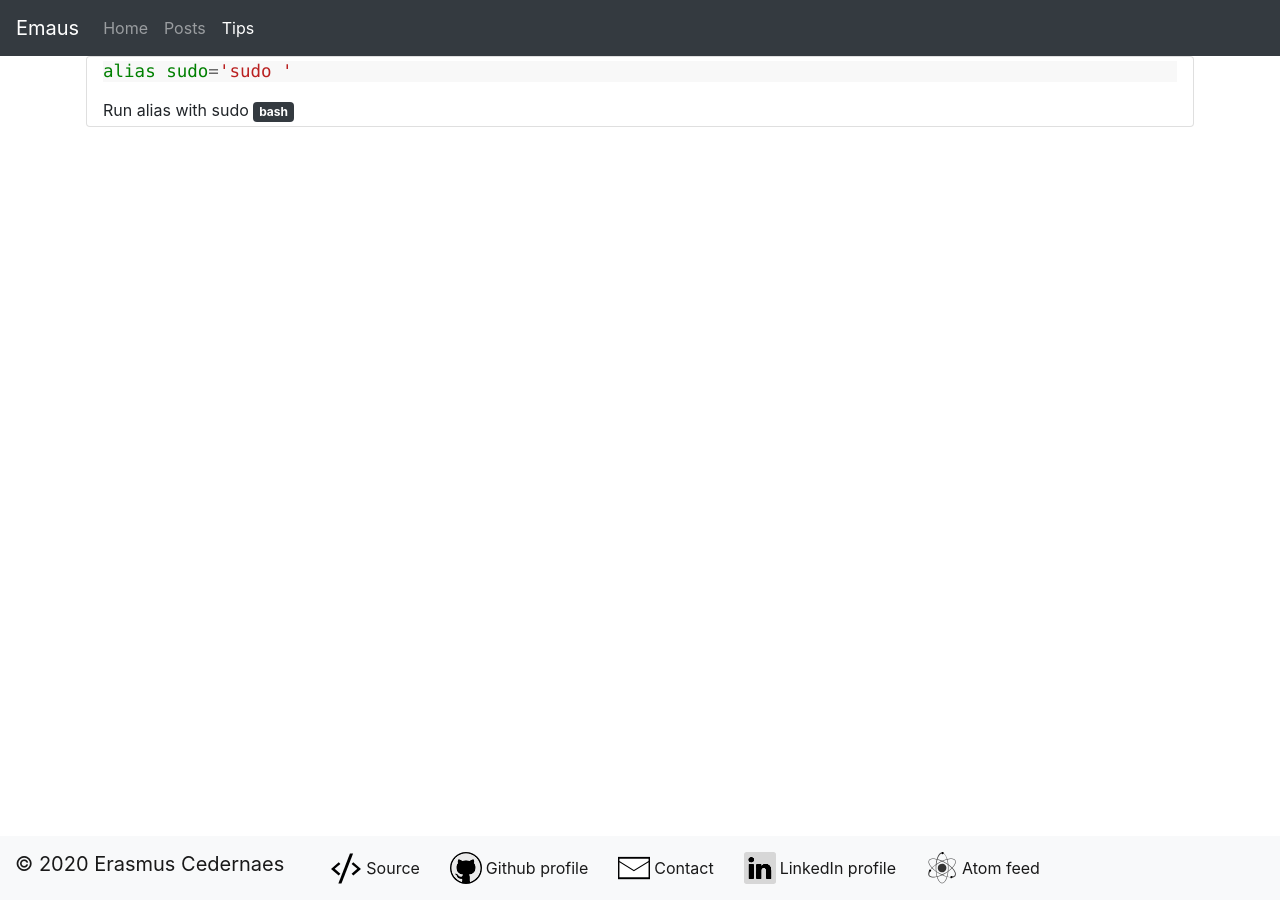
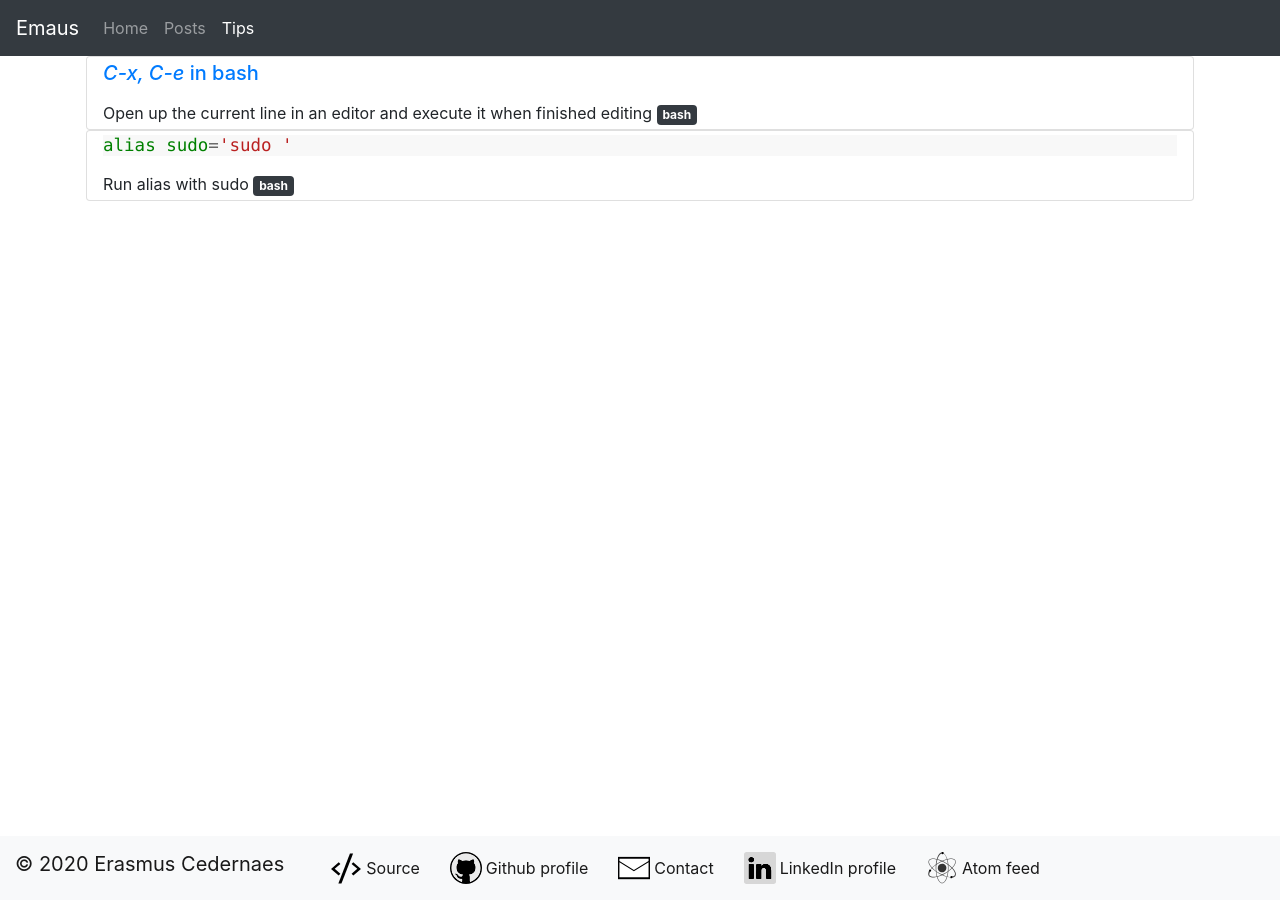
Before and after one commit to emanuelen5/emanuelen5.github.io, a Jekyll site: the page built from site/tips.html, in a window 1280 px wide. Built offline with Jekyll 4.4.1, drawn with Linux system fonts in a browser that asks for light colours; some of the changed lines change nothing that is shown.

Commit message:
Adding a tip on how to edit bash commands

```diff
--- /dev/null
+++ b/site/_tips/2020-10-21-edit-bash-command.md
@@ -0,0 +1,20 @@
+---
+title: edit-and-execute-command
+what: |
+   *C-x, C-e* in bash
+why: Open up the current line in an editor and execute it when finished editing
+tags: [bash]
+---
+
+# What
+Press <kbd>Ctrl</kbd>-<kbd>x</kbd>, <kbd>Ctrl</kbd>-<kbd>e</kbd> in the terminal when writing a long command.
+
+# Why
+So you can edit it (in multi-line mode) with your favorite editor.
+
+# Reference
+The Bash manual's section on miscellaneaous commands: <https://www.gnu.org/savannah-checkouts/gnu/bash/manual/bash.html#index-edit_002dand_002dexecute_002dcommand-_0028C_002dx-C_002de_0029>
+
+> edit-and-execute-command (C-x C-e)
+>
+> Invoke an editor on the current command line, and execute the result as shell commands.  Bash attempts to invoke $VISUAL, $EDITOR, and emacs as the editor, in that order.
--- a/site/tips.html
+++ b/site/tips.html
@@ -6,7 +6,8 @@ shortname: Tips
 sortindex: 2
 ---
 
-{%- for p in site.tips -%}
+{% assign tips = site.tips | sort: 'date' | reverse %}
+{%- for p in tips -%}
 <div class="card" id="{{p.id}}">
 	<div class="card-body px-sm-3 px-1 py-1">
 		<h5 class="card-title">
```
